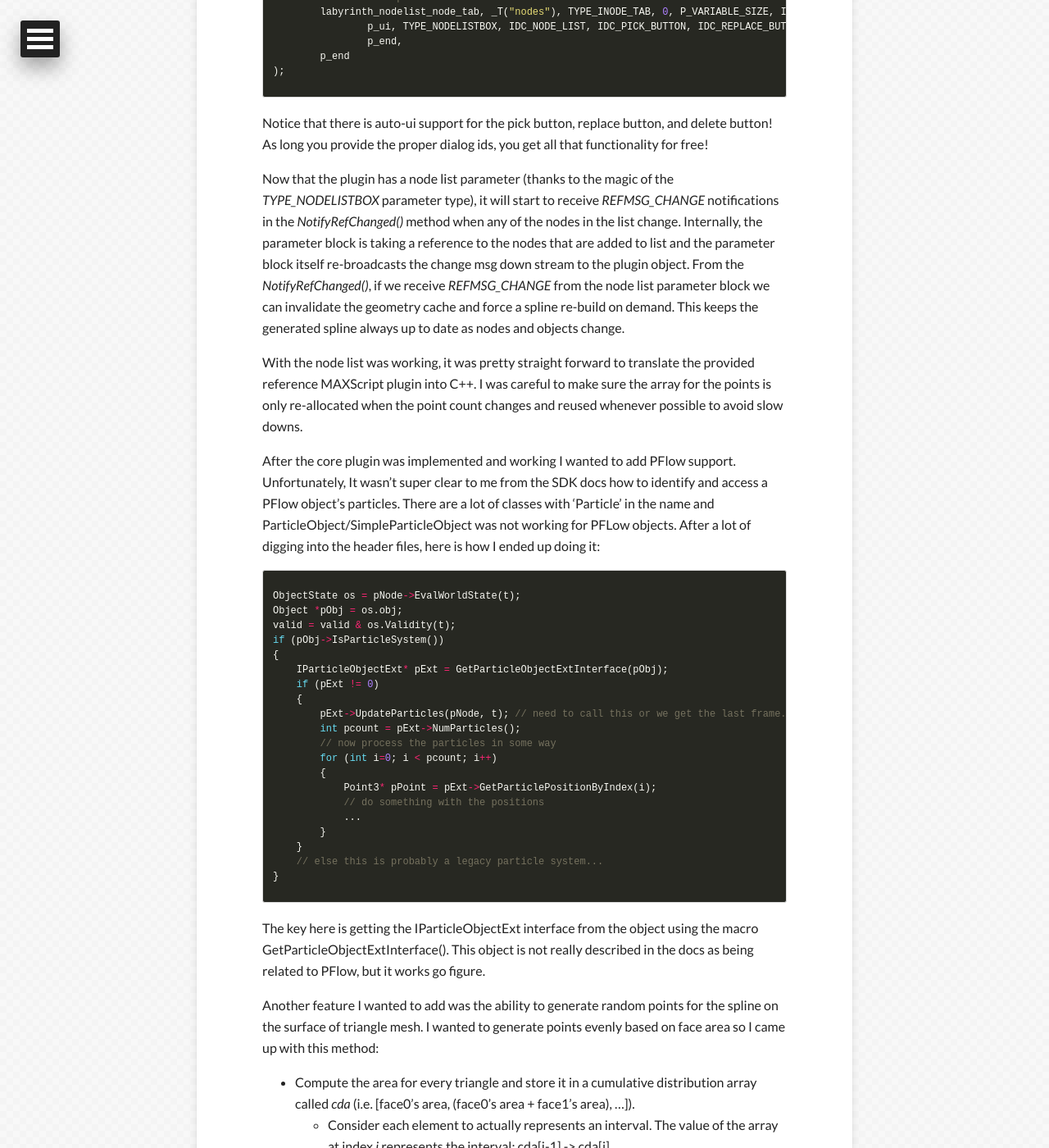
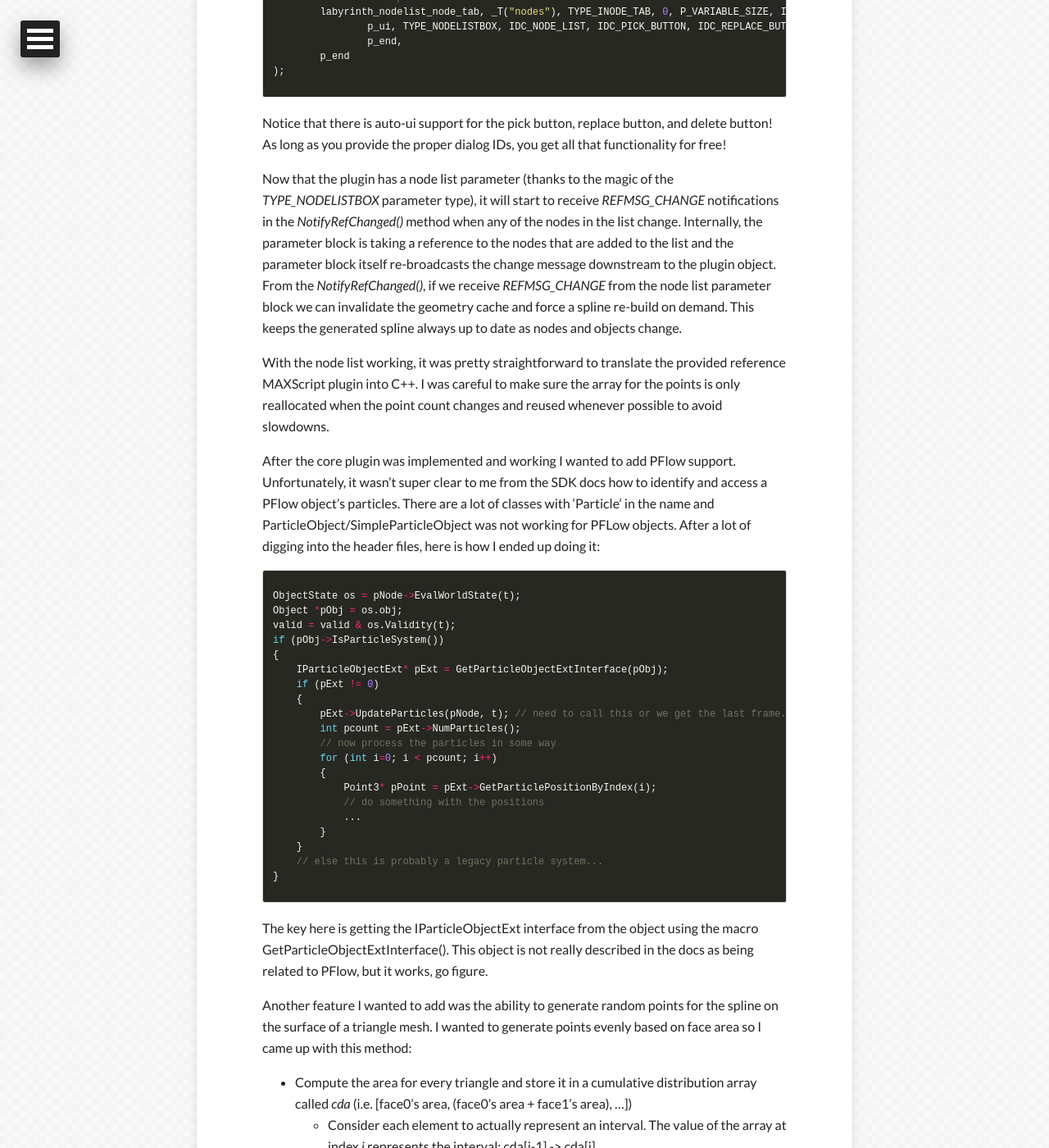
Before and after one commit to jamesvecore/jamesvecore.github.io, a Jekyll site: the page built from _posts/2014-02-17-labyrinth-plugin-for-3dsmax.md, in a window 1280 px wide and 1400 px high, scrolled down 2093 px. Shown: the whole window at 82% size. Built offline with Jekyll 4.4.1, drawn with Linux system fonts in a browser that asks for light colours; nearby versions of some CDN libraries; comment, search, counter and statistics services are not loaded; some of the changed text lies outside the part shown.

Commit message:
updated labyrinth post

```diff
--- a/_posts/2014-02-17-labyrinth-plugin-for-3dsmax.md
+++ b/_posts/2014-02-17-labyrinth-plugin-for-3dsmax.md
@@ -10,7 +10,7 @@
 share: true
 ---
 
-I was asked by [Joker Martini](http://jokermartini.com/) to convert a MAXScript based plugin that he wrote into a C++ plugin for performance and functionality reasons.
+I was asked by [Joker Martini](http://jokermartini.com/) to convert a MAXScript geometry plugin that he wrote into a C++ plugin for performance and functionality reasons.
 John Martini came up with the concept for the plugin and had a nearly complete working MAXScript implementation with only a few gotchas.
 One of those gotchas was performance for a spline with many knot points.
 The other gotcha was getting the generated spline to update properly when the scene node(s) it depended on were updated.
@@ -28,7 +28,7 @@
 
 My first step in prototyping this plugin was to create a skeleton geometry plugin based on *SimpleSpline*.
 This class wraps up a lot of the details of a spline plugin including dealing with render time and viewport mesh generation.
-Besides the usual boiler plate 3ds Max plugin code (of which there is quite a bit), you really only have to implement a single method to generated the spline geometry: *BuildShape(TimeValue t, BezierShape& ashape)*.
+Besides the usual boilerplate 3ds Max plugin code (of which there is quite a bit), you really only have to implement a single method to generate the spline geometry: *BuildShape(TimeValue t, BezierShape& ashape)*.
 
 Once I had the plugin drawing a test spline, it was time to see how to get a list of referenced nodes and watch for changes to them.
 Luckily, the built-in *ParamBlock2* parameter type *TYPE_NODELISTBOX* will auto-manage a list of nodes and references to those nodes allowing you to receive notifications when the reference changes:
@@ -52,18 +52,18 @@
 );
 {% endhighlight %}
 
-Notice that there is auto-ui support for the pick button, replace button, and delete button! As long you provide the proper dialog ids, you get all that functionality for free!
+Notice that there is auto-ui support for the pick button, replace button, and delete button! As long as you provide the proper dialog IDs, you get all that functionality for free!
 
 Now that the plugin has a node list parameter (thanks to the magic of the *TYPE_NODELISTBOX* parameter type), it will start to receive *REFMSG_CHANGE* notifications in the *NotifyRefChanged()* method when any of the nodes in the list change.
-Internally, the parameter block is taking a reference to the nodes that are added to list and the parameter block itself re-broadcasts the change msg down stream to the plugin object.
+Internally, the parameter block is taking a reference to the nodes that are added to the list and the parameter block itself re-broadcasts the change message downstream to the plugin object.
 From the *NotifyRefChanged()*, if we receive *REFMSG_CHANGE* from the node list parameter block we can invalidate the geometry cache and force a spline re-build on demand.
 This keeps the generated spline always up to date as nodes and objects change.
 
-With the node list was working, it was pretty straight forward to translate the provided reference MAXScript plugin into C++.
-I was careful to make sure the array for the points is only re-allocated when the point count changes and reused whenever possible to avoid slow downs.
+With the node list working, it was pretty straightforward to translate the provided reference MAXScript plugin into C++.
+I was careful to make sure the array for the points is only reallocated when the point count changes and reused whenever possible to avoid slowdowns.
 
 After the core plugin was implemented and working I wanted to add PFlow support.
-Unfortunately, It wasn't super clear to me from the SDK docs how to identify and access a PFlow object's particles. There are a lot of classes with 'Particle' in the name and ParticleObject/SimpleParticleObject was not working for PFLow objects.
+Unfortunately, it wasn't super clear to me from the SDK docs how to identify and access a PFlow object's particles. There are a lot of classes with 'Particle' in the name and ParticleObject/SimpleParticleObject was not working for PFLow objects.
 After a lot of digging into the header files, here is how I ended up doing it:
 
 {% highlight C++ %}
@@ -89,24 +89,24 @@
 }
 {% endhighlight %}
 
-The key here is getting the IParticleObjectExt interface from the object using the macro GetParticleObjectExtInterface(). This object is not really described in the docs as being related to PFlow, but it works go figure.
+The key here is getting the IParticleObjectExt interface from the object using the macro GetParticleObjectExtInterface(). This object is not really described in the docs as being related to PFlow, but it works, go figure.
 
-Another feature I wanted to add was the ability to generate random points for the spline on the surface of triangle mesh.
+Another feature I wanted to add was the ability to generate random points for the spline on the surface of a triangle mesh.
 I wanted to generate points evenly based on face area so I came up with this method:
 
-- Compute the area for every triangle and store it in a cumulative distribution array called *cda* (i.e. \[face0's area, (face0's area + face1's area), ...\]).
-    - Consider each element to actually represents an interval. The value of the array at index *i* represents the interval: cda\[i-1\] -> cda\[i\].
+- Compute the area for every triangle and store it in a cumulative distribution array called *cda* (i.e. \[face0's area, (face0's area + face1's area), ...\])
+    - Consider each element to actually represent an interval. The value of the array at index *i* represents the interval: cda\[i-1\] -> cda\[i\]
     - So if cda[0] == .1 and cda[1] = 0.3, the index 0 represents the interval (0,0.1\] and index 1 represents the interval (0.1, 0.3\]
 - For each point you want to generate:
-    - Pick a random number *r* between 0 and 1.
-    - Generate the random 'area' value *av* to search for by multiplying *r* by the total face area.
+    - Pick a random number *r* between 0 and 1
+    - Generate the random 'area' value *av* to search for by multiplying *r* by the total face area
         - We will search for the interval index in *cda* that contains the value *av*
-    - Guess a reasonable search starting index for *cda* by multiplying the random number *r* by the number of faces in the mesh.
-        - This is just guess to help get close for the next step...
+    - Guess a reasonable search starting index for *cda* by multiplying the random number *r* by the number of faces in the mesh
+        - This is just a guess to help get close for the next step...
     - Do a binary search of *cda* looking for the index *i* where the *av* value we generated fits into the implied interval:
         - When cda\[i-1\] < *av* <= cda\[i\] we return *i* and break out of the binary search
-    - The index *i* can now be used to index a triangle from the mesh which should now be randomly selected weighted by face area.
-    - Finally just generate a random but valid Barycentric coordinate to pick a random point on the triangle itself.
+    - The index *i* can now be used to index a triangle from the mesh which should now be randomly selected weighted by face area
+    - Finally just generate a random but valid Barycentric coordinate to pick a random point on the triangle itself
 
 With this method you can generate any number of random points on a mesh with the only additional overhead of 1 float per triangle/face and no sorting or data copying required.
-This probably not the absolute fasted way to generate random surface points, but it is fast enough, works well, and is easy to implement.
+This is probably not the absolute fastest way to generate random surface points, but it is fast enough, works well, and is easy to implement.
```
